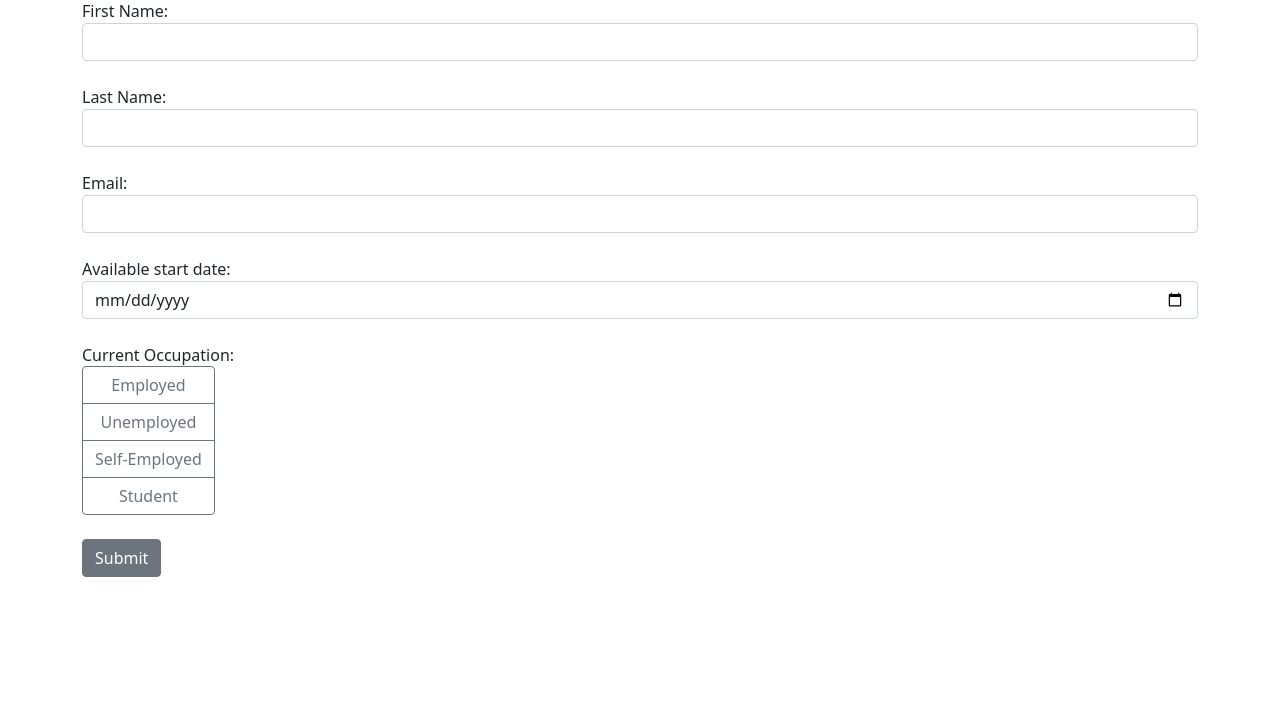
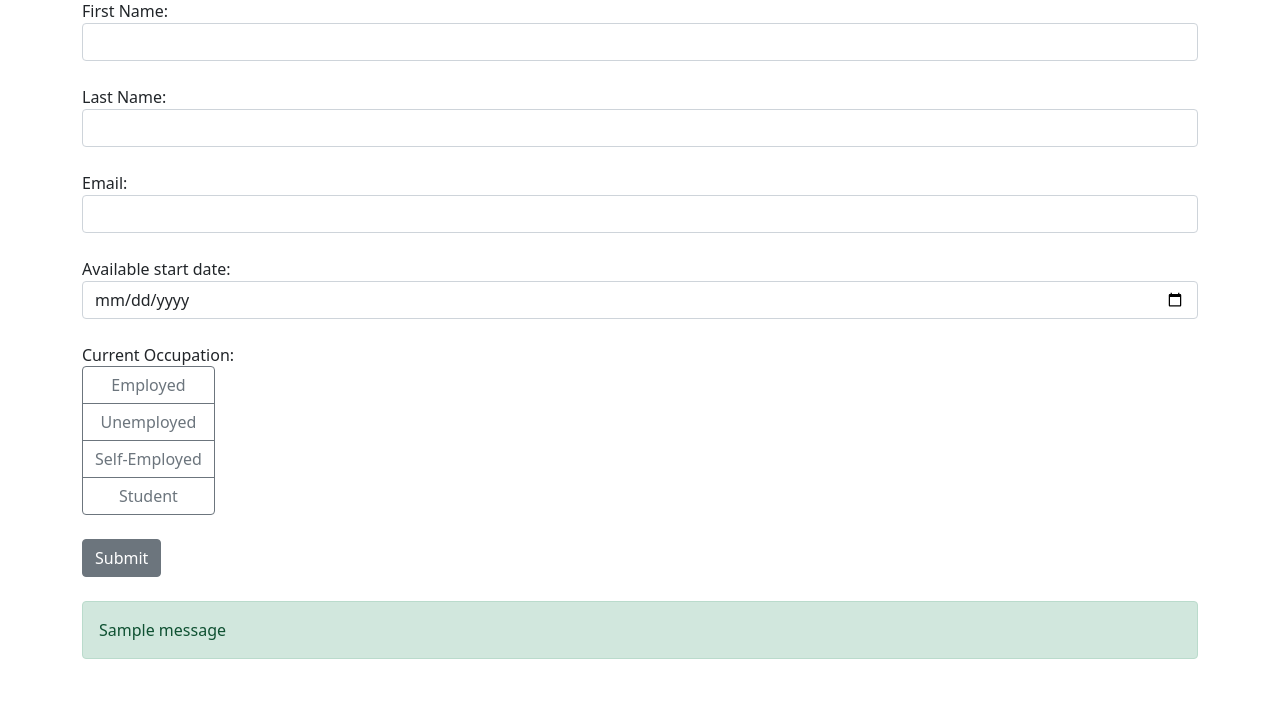
Before and after one commit to paullennard11/app15-flask-form, a Flask app: page / in a window 1280 px wide. Shown: the part 97-800 px from the top of the page. Run offline with Flask 3, Linux system fonts and the light colour scheme; tables that the repository leaves empty hold one stand-in row (values such as "Sample post"); one stand-in notice (Sample message) is shown.

Commit message:
Show submission notification and Send a Confirmation Email

```diff
--- a/app.py
+++ b/app.py
@@ -1,14 +1,22 @@
+import os
 from datetime import datetime
-
-from flask import Flask, render_template, request
+from flask import Flask, render_template, request, flash
 from flask_sqlalchemy import SQLAlchemy
+from flask_mail import Mail, Message
 
 app = Flask(__name__)
 
 app.config["SECRET_KEY"] = "myapplication123"
 app.config["SQLALCHEMY_DATABASE_URI"] = "sqlite:///data.db"
+app.config["MAIL_SERVER"] = "smtp.gmail.com"
+app.config["MAIL_PORT"] = 465
+app.config["MAIL_USE_SSL"] = True
+app.config["MAIL_USERNAME"] = "lennadpolito@gmail.com"
+app.config["MAIL_PASSWORD"] = os.getenv("PASSWORD")
+
 db = SQLAlchemy(app)
 
+mail = Mail(app)
 
 class Form(db.Model):
     id = db.Column(db.Integer, primary_key=True)
@@ -34,6 +42,22 @@ def index():
         db.session.add(form)
         db.session.commit()
 
+        message_body = f"Thank you for your submission, {first_name}.\n"
+        f"Here are your data:\n"
+        f"First Name: {first_name}\n"
+        f"Last Name: {last_name}\n"
+        f"Date: {date}\n"
+        f"Occupation: {occupation}\n\n"
+        f"Thank you"
+        message = Message(subject="New form submission",
+                          sender=app.config["MAIL_USERNAME"],
+                          recipients=[email],
+                          body=message_body)
+
+        mail.send(message)
+
+        flash(f"{first_name}, your form was submitted successfully", "success")
+
     return render_template("index.html")
 
 
--- a/templates/index.html
+++ b/templates/index.html
@@ -43,6 +43,15 @@
                     </div>
                 </div>
                 <button class="btn btn-secondary mb-4" type="submit">Submit</button>
+                {% with messages = get_flashed_messages() %}
+                {% if messages %}
+                <div class="alert alert-success">
+                    {% for message in messages %}
+                        {{ message }}
+                    {% endfor %}
+                </div>
+                {% endif %}
+                {% endwith %}
             </form>
         </div>
         <script src="https://code.jquery.com/jquery-3.6.0.min.js"></script>
```
